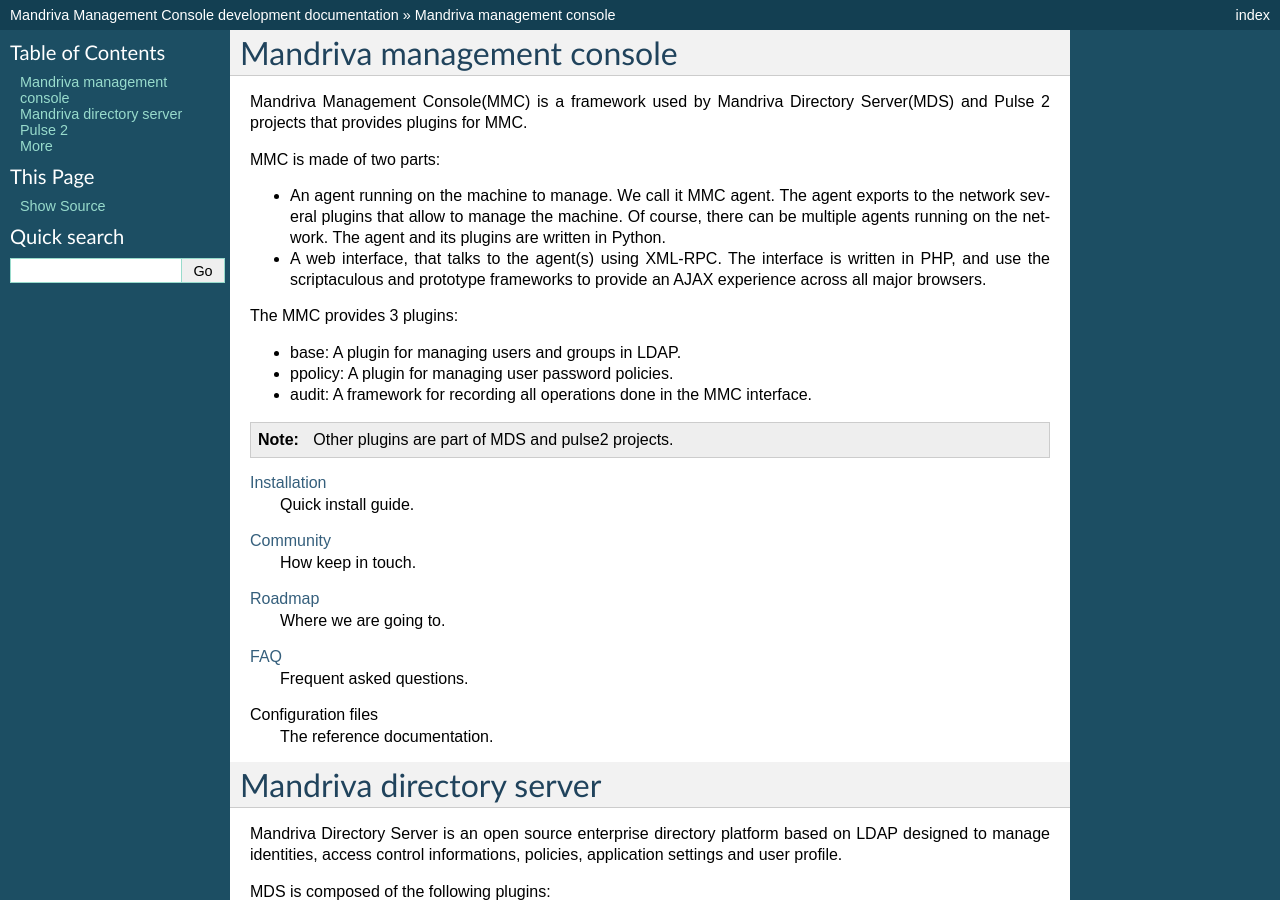
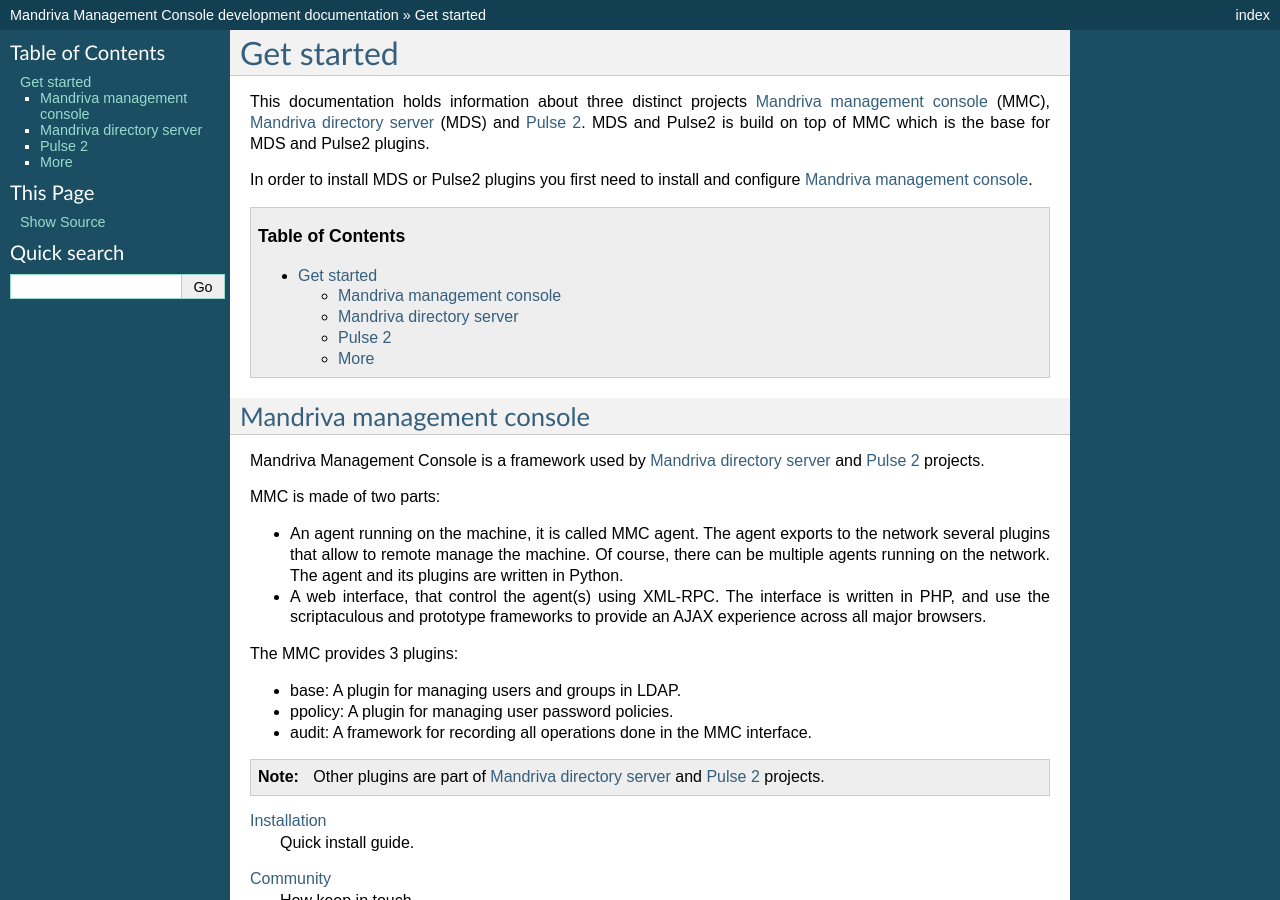
Before and after one commit to wiliamsouza/doc, a Sphinx documentation site: the page built from source/index.rst, in a window 1280 px wide and 900 px high. Built offline with Sphinx 7.4.7, drawn with Linux system fonts in a browser that asks for light colours; some of the changed text lies outside the part shown.

Commit message:
Added get started

```diff
--- a/source/index.rst
+++ b/source/index.rst
@@ -3,20 +3,36 @@
    You can adapt this file completely to your liking, but it should at least
    contain the root `toctree` directive.
 
+
+===========
+Get started
+===========
+
+This documentation holds information about three distinct projects
+:ref:`mmc` (MMC), :ref:`mds` (MDS) and :ref:`pulse`. MDS and Pulse2 is build on
+top of MMC which is the base for MDS and Pulse2 plugins.
+
+In order to install MDS or Pulse2 plugins you first need to install and
+configure :ref:`mmc`.
+
+.. contents:: Table of Contents
+
+.. _mmc:
+
 Mandriva management console
 ===========================
 
-Mandriva Management Console(MMC) is a framework used by Mandriva Directory
-Server(MDS) and Pulse 2 projects that provides plugins for MMC.
+Mandriva Management Console is a framework used by :ref:`mds` and :ref:`pulse`
+projects.
 
 MMC is made of two parts:
 
-* An agent running on the machine to manage. We call it MMC agent.
-  The agent exports to the network several plugins that allow to manage the
-  machine. Of course, there can be multiple agents running on the network.
-  The agent and its plugins are written in Python.
+* An agent running on the machine, it is called MMC agent.
+  The agent exports to the network several plugins that allow to remote
+  manage the machine. Of course, there can be multiple agents running on the
+  network. The agent and its plugins are written in Python.
 
-* A web interface, that talks to the agent(s) using XML-RPC.
+* A web interface, that control the agent(s) using XML-RPC.
   The interface is written in PHP, and use the scriptaculous and prototype
   frameworks to provide an AJAX experience across all major browsers.
 
@@ -30,7 +46,7 @@
 * :doc:`audit </mmc/plugins/audit>`: A framework for recording all operations
   done in the MMC interface.
 
-.. note:: Other plugins are part of MDS and pulse2 projects.
+.. note:: Other plugins are part of :ref:`mds` and :ref:`pulse` projects.
 
 :doc:`Installation </install/index>`
   Quick install guide.
@@ -46,6 +62,8 @@
 
 :doc:`Configuration files </mmc/config/index>`
   The reference documentation.
+
+.. _mds:
 
 Mandriva directory server
 =========================
@@ -91,6 +109,8 @@
 
 :doc:`Configuration files </mds/config/index>`
   The reference documentation.
+
+.. _pulse:
 
 Pulse 2
 =======
```
